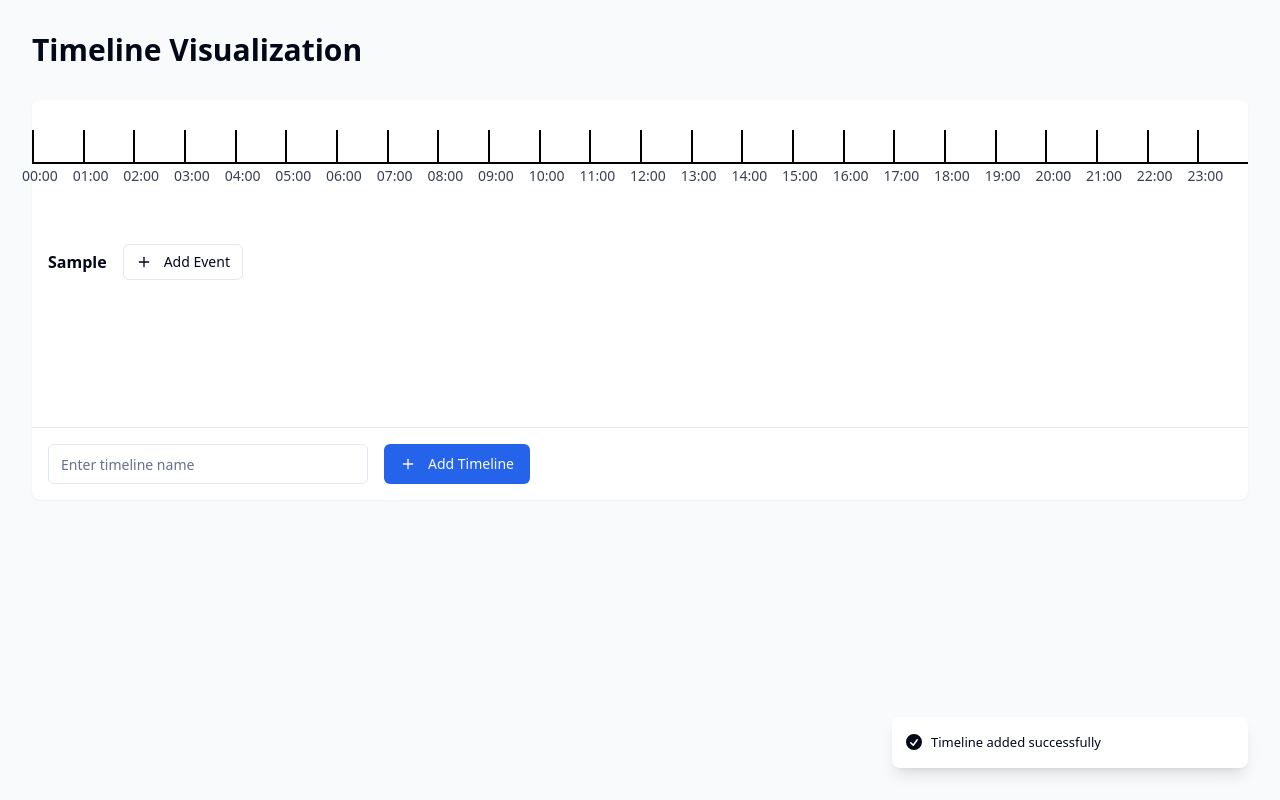
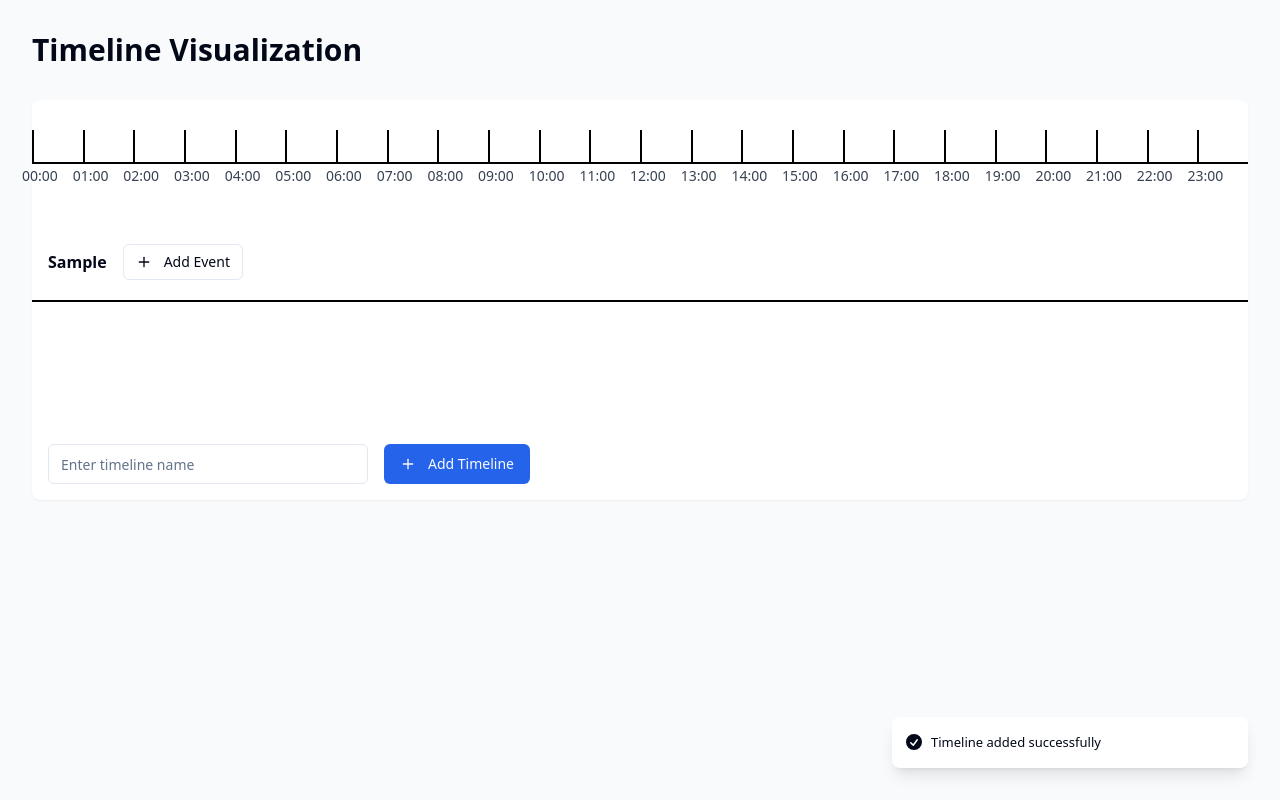
Before and after one commit to pharmer100/timeline-interactions, a React (Vite) app: page / in a window 1280 px wide. Both pictures are taken after typing "Sample" into the empty fields and a click on the button "Add Timeline". Built offline with nearby package versions, Linux system fonts and the light colour scheme.

Commit message:
Add styling for new timelines
Updated the appearance of newly created timelines to be black and thicker. Ensured that the timeline aligns with the timeline name, and positioned the events in the middle of the created timeline.
[skip gpt_engineer]

```diff
--- a/src/components/TimelineLane.tsx
+++ b/src/components/TimelineLane.tsx
@@ -24,7 +24,7 @@ export const TimelineLane: React.FC<TimelineLaneProps> = ({
   onAddEvent,
 }) => {
   return (
-    <div className="min-h-[200px] border-b border-timeline-ruler relative">
+    <div className="min-h-[200px] relative">
       <div className="absolute left-4 top-4 flex items-center gap-4">
         <h3 className="font-semibold">{name}</h3>
         <Button variant="outline" size="sm" onClick={onAddEvent}>
@@ -32,6 +32,10 @@ export const TimelineLane: React.FC<TimelineLaneProps> = ({
           Add Event
         </Button>
       </div>
+
+      {/* Timeline ruler line */}
+      <div className="absolute left-0 right-0 top-[4.5rem] h-[2px] bg-black"></div>
+
       <div className="pt-16 mt-16 px-4 flex gap-4">
         {events.map((event) => (
           <Draggable
```
